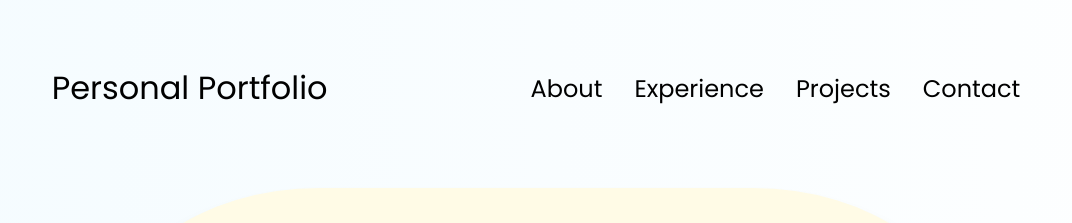
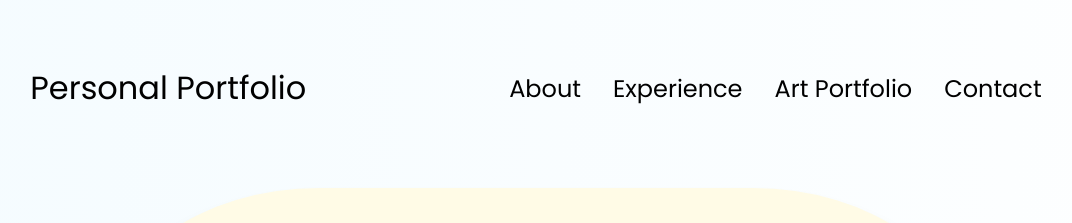
Before and after one commit to MaggieHolman/TechPortfolio, a plain HTML site: page index.html in a window 1280 px wide. Shown: the top 223 px of the page, without its empty margins (104-1176 px from the left). Drawn offline with Linux system fonts and the light colour scheme.

Commit message:
Add files via upload
Linked my art portfolio (which is not complete yet)

```diff
--- a/index.html
+++ b/index.html
@@ -17,7 +17,7 @@
         <ul class="nav-links">
           <li><a href="#about">About</a></li>
           <li><a href="#experience">Experience</a></li>
-          <li><a href="#projects">Projects</a></li>
+          <li><a href="https://maggieholman.github.io/ArtPortfolio/">Art Portfolio</a></li>
           <li><a href="#contact">Contact</a></li>
         </ul>
       </div>
```
